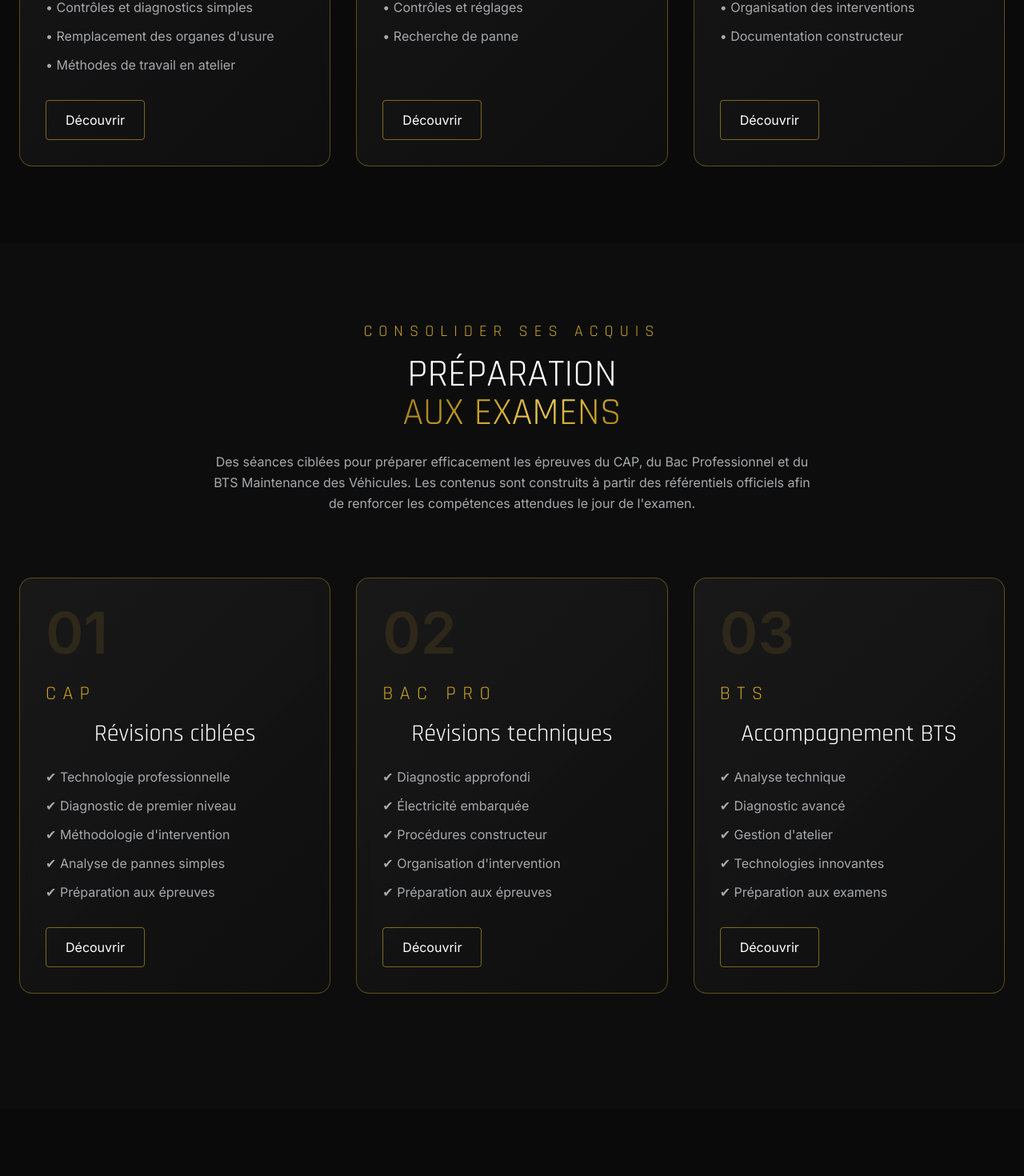
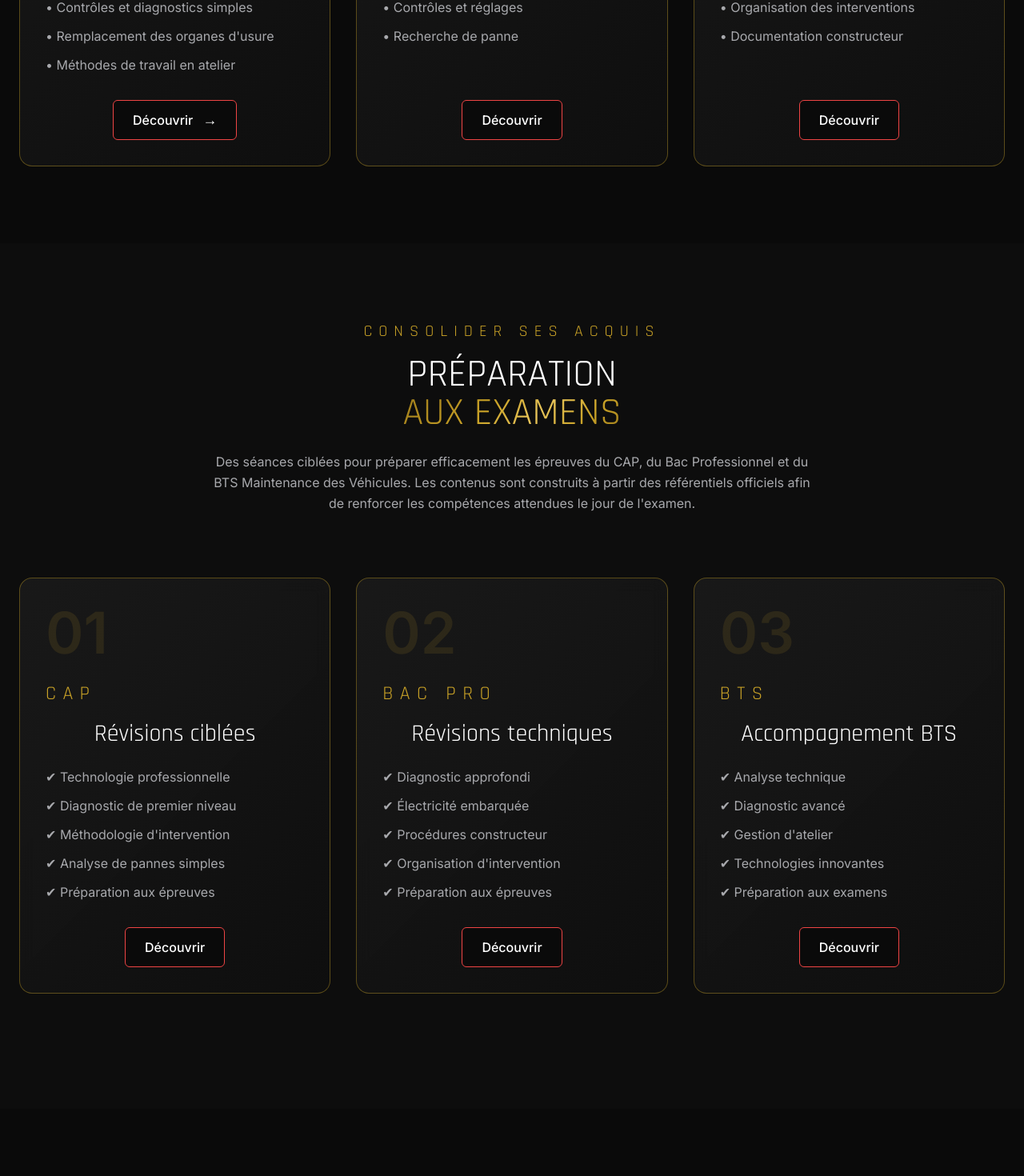
Before and after one commit to PerformancePrestigeAcademy/performance-prestige-academy, a React (Vite) app: page /formation in a window 1280 px wide. Shown: the part 3200-4670 px from the top of the page at 80% size. Built offline with nearby package versions, Linux system fonts and the light colour scheme.

Commit message:
PATCH 025 v12

```diff
--- a/src/Pages/FormationPage.tsx
+++ b/src/Pages/FormationPage.tsx
@@ -508,12 +508,56 @@ Performance & Prestige Academy
     <div className="mt-auto pt-8">
 
         <button
-            type="button"
-            onClick={() => {setSelectedFormation(preparationEntreeCAPFormation);setIsFormationModalOpen(true);}}
-  className="btn-outline-gold inline-block px-6 py-3 rounded"
->
-  Découvrir
-</button>
+      type="button"
+      onClick={() => {
+        setSelectedFormation(perfectionnementMecaniqueFormation);
+        setIsFormationModalOpen(true);
+      }}
+      className="
+        group
+        relative
+        flex
+        w-fit
+        mx-auto
+        items-center
+        justify-center
+        gap-3
+        px-6
+        py-3
+        rounded-md
+        bg-[#0A0A0A]
+        border
+        border-red-500
+        text-white
+        font-medium
+        overflow-hidden
+        transition-all
+        duration-300
+        ease-out
+        hover:bg-red-500/10
+        hover:shadow-[0_0_15px_rgba(239,68,68,0.6),0_0_30px_rgba(239,68,68,0.4)]
+        active:bg-red-500
+        active:shadow-[0_0_25px_rgba(239,68,68,0.9),0_0_45px_rgba(239,68,68,0.6)]
+      "
+    >
+      <span className="relative z-10">
+        Découvrir
+      </span>
+
+      <span
+        className="
+          relative
+          z-10
+          text-lg
+          leading-none
+          transition-transform
+          duration-300
+          group-hover:translate-x-1
+        "
+      >
+        →
+      </span>
+    </button>
 
     </div>
 
@@ -543,7 +587,32 @@ Performance & Prestige Academy
             onClick={() => {
             setSelectedFormation(preparationEntreeBacProFormation);setIsFormationModalOpen(true);
         }}
-        className="btn-outline-gold inline-block px-6 py-3 rounded"
+        className="
+          group
+          relative
+          flex
+          w-fit
+          mx-auto
+          items-center
+          justify-center
+          gap-3
+          px-6
+          py-3
+          rounded-md
+          bg-[#0A0A0A]
+          border
+          border-red-500
+          text-white
+          font-medium
+          overflow-hidden
+          transition-all
+          duration-300
+          ease-out
+          hover:bg-red-500/10
+          hover:shadow-[0_0_15px_rgba(239,68,68,0.6),0_0_30px_rgba(239,68,68,0.4)]
+          active:bg-red-500
+          active:shadow-[0_0_25px_rgba(239,68,68,0.9),0_0_45px_rgba(239,68,68,0.6)]
+        "
         >
         Découvrir
 </button>
@@ -576,7 +645,32 @@ Performance & Prestige Academy
         setSelectedFormation(preparationEntreeBTSFormation);
         setIsFormationModalOpen(true);
         }}
-        className="btn-outline-gold inline-block px-6 py-3 rounded"
+        className="
+          group
+          relative
+          flex
+          w-fit
+          mx-auto
+          items-center
+          justify-center
+          gap-3
+          px-6
+          py-3
+          rounded-md
+          bg-[#0A0A0A]
+          border
+          border-red-500
+          text-white
+          font-medium
+          overflow-hidden
+          transition-all
+          duration-300
+          ease-out
+          hover:bg-red-500/10
+          hover:shadow-[0_0_15px_rgba(239,68,68,0.6),0_0_30px_rgba(239,68,68,0.4)]
+          active:bg-red-500
+          active:shadow-[0_0_25px_rgba(239,68,68,0.9),0_0_45px_rgba(239,68,68,0.6)]
+        "
         >
             Découvrir
 </button>
@@ -660,7 +754,32 @@ Performance & Prestige Academy
         setSelectedFormation(preparationExamensCAPFormation);
         setIsFormationModalOpen(true);
         }}
-        className="btn-outline-gold inline-block px-6 py-3 rounded"
+        className="
+          group
+          relative
+          flex
+          w-fit
+          mx-auto
+          items-center
+          justify-center
+          gap-3
+          px-6
+          py-3
+          rounded-md
+          bg-[#0A0A0A]
+          border
+          border-red-500
+          text-white
+          font-medium
+          overflow-hidden
+          transition-all
+          duration-300
+          ease-out
+          hover:bg-red-500/10
+          hover:shadow-[0_0_15px_rgba(239,68,68,0.6),0_0_30px_rgba(239,68,68,0.4)]
+          active:bg-red-500
+          active:shadow-[0_0_25px_rgba(239,68,68,0.9),0_0_45px_rgba(239,68,68,0.6)]
+        "
         >
             Découvrir
 </button>
@@ -695,7 +814,32 @@ Performance & Prestige Academy
         setSelectedFormation(preparationExamensBacProFormation);
         setIsFormationModalOpen(true);
         }}
-        className="btn-outline-gold inline-block px-6 py-3 rounded"
+        className="
+          group
+          relative
+          flex
+          w-fit
+          mx-auto
+          items-center
+          justify-center
+          gap-3
+          px-6
+          py-3
+          rounded-md
+          bg-[#0A0A0A]
+          border
+          border-red-500
+          text-white
+          font-medium
+          overflow-hidden
+          transition-all
+          duration-300
+          ease-out
+          hover:bg-red-500/10
+          hover:shadow-[0_0_15px_rgba(239,68,68,0.6),0_0_30px_rgba(239,68,68,0.4)]
+          active:bg-red-500
+          active:shadow-[0_0_25px_rgba(239,68,68,0.9),0_0_45px_rgba(239,68,68,0.6)]
+        "
         >
             Découvrir
 </button>
@@ -730,7 +874,32 @@ Performance & Prestige Academy
         setSelectedFormation(preparationExamensBTSFormation);
         setIsFormationModalOpen(true);
          }}
-        className="btn-outline-gold inline-block px-6 py-3 rounded"
+        className="
+          group
+          relative
+          flex
+          w-fit
+          mx-auto
+          items-center
+          justify-center
+          gap-3
+          px-6
+          py-3
+          rounded-md
+          bg-[#0A0A0A]
+          border
+          border-red-500
+          text-white
+          font-medium
+          overflow-hidden
+          transition-all
+          duration-300
+          ease-out
+          hover:bg-red-500/10
+          hover:shadow-[0_0_15px_rgba(239,68,68,0.6),0_0_30px_rgba(239,68,68,0.4)]
+          active:bg-red-500
+          active:shadow-[0_0_25px_rgba(239,68,68,0.9),0_0_45px_rgba(239,68,68,0.6)]
+        "
         >
             Découvrir
 </button>
@@ -806,7 +975,7 @@ Performance & Prestige Academy
 
     </ul>
 
-    <div className="mt-auto pt-8">
+    <div className="mt-auto pt-8 text-center">
 
         <span
   className="btn-outline-gold inline-block px-6 py-3 rounded cursor-default"
@@ -836,7 +1005,7 @@ Performance & Prestige Academy
 
     </ul>
 
-    <div className="mt-auto pt-8">
+    <div className="mt-auto pt-8 text-center">
 
         <span
   className="btn-outline-gold inline-block px-6 py-3 rounded cursor-default"
@@ -867,7 +1036,7 @@ Performance & Prestige Academy
 
     </ul>
 
-    <div className="mt-auto pt-8">
+    <div className="mt-auto pt-8 text-center">
 
         <span
   className="btn-outline-gold inline-block px-6 py-3 rounded cursor-default"
@@ -1014,7 +1183,7 @@ Performance & Prestige Academy
       <button
       type="button"
       onClick={() => setIsCFAModalOpen(true)}
-      className="btn-gold text-black font-racing font-bold text-sm tracking-widest px-10 py-4 rounded"
+      className="btn-gold text-black font-racing font-bold text-base tracking-widest px-10 py-4 rounded"
       >
           DÉCOUVRIR LES INTERVENTIONS
       </button>
@@ -1035,7 +1204,7 @@ Performance & Prestige Academy
 
       <a
         href="/contact"
-        className="btn-gold text-black font-racing font-bold text-sm tracking-widest px-10 py-4 rounded"
+        className="btn-gold text-black font-racing font-bold text-base tracking-widest px-10 py-4 rounded"
       >
         ÉCHANGER SUR VOTRE PROJET
       </a>
```
